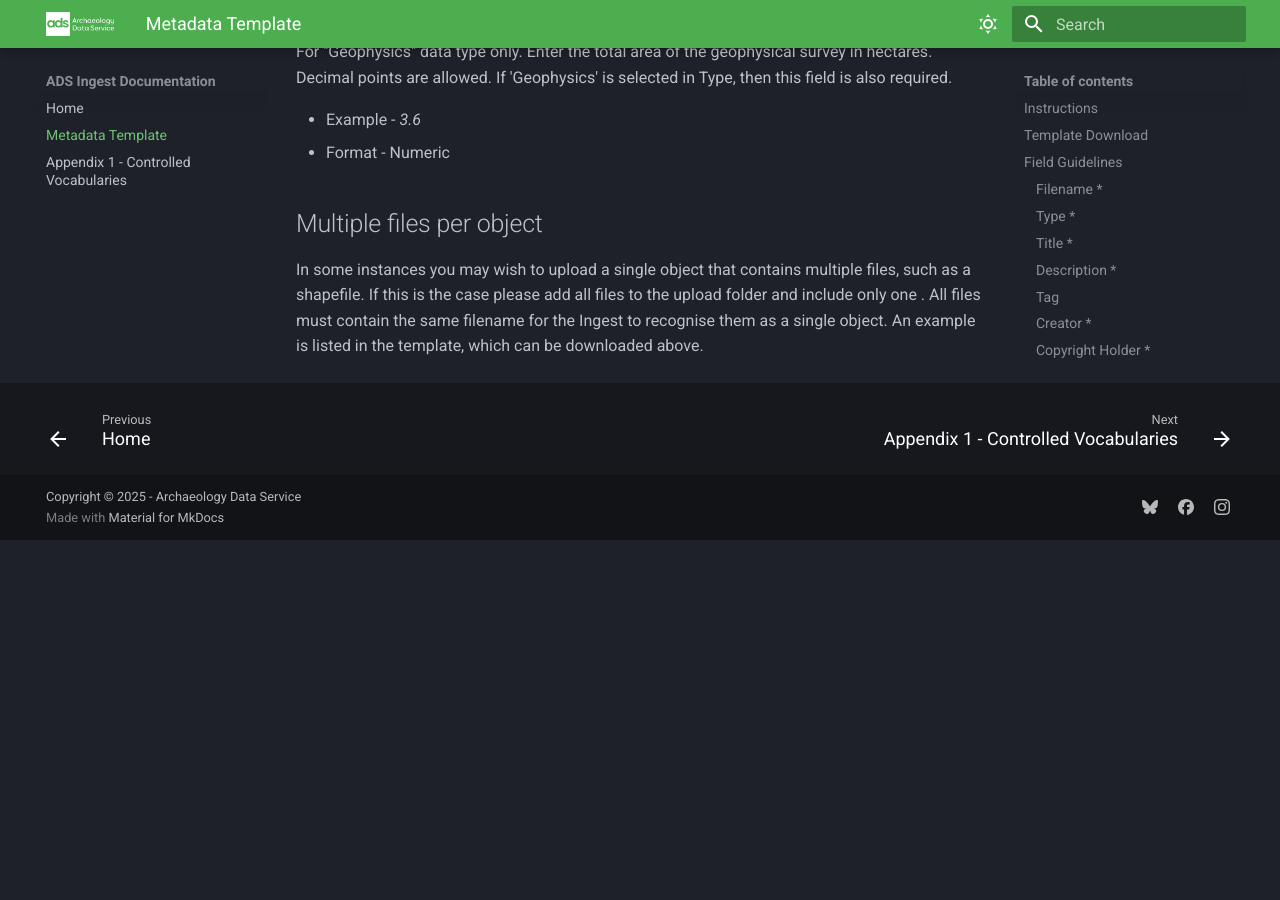
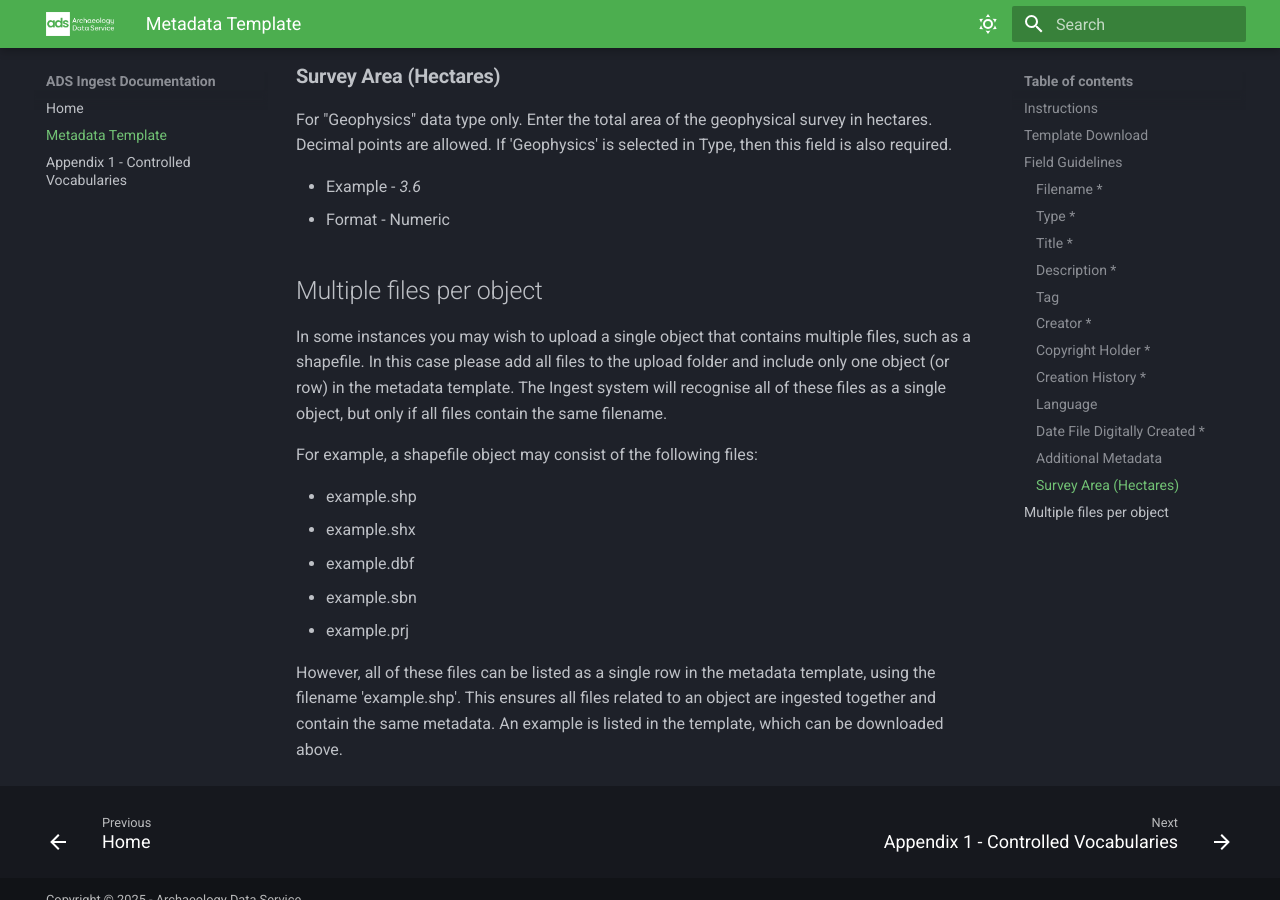
Before and after one commit to nickyjgarland/ingest, an MkDocs documentation site: the page built from docs/metadata.md, in a window 1280 px wide and 900 px high, scrolled down 3793 px. Built offline with MkDocs 1.6.1 and Material for MkDocs 9.7.7, drawn with Linux system fonts in a browser that asks for light colours; before the commit the page ends 4333 px from its top, so only the background shows below that; some of the changed text lies outside the part shown.

Commit message:
updated to metadata page

```diff
--- a/docs/metadata.md
+++ b/docs/metadata.md
@@ -30,7 +30,9 @@
 The following section provides detailed guidance for each field in the metadata template including descriptions and examples. The fields denoted with a * are required fields
 
 ### __Filename *__
-Enter name of file. Please include only one object per row, including the file extension in lowercase.  If you are depositing shapefiles or other objects where multiple files make up a single item, please include only one object per row. Further details are provided below under 'Multiple files per object'.
+Enter name of file. Please include only one object per row, including the file extension in lowercase. Filenames must only contain alpha-numeric characters (a-z, A-Z, 0-9), hyphens (-), underscores (_) or forward slashes (/).
+
+If you are depositing shapefiles, or other objects where multiple files make up a single item, please include only one object per row. Further details are provided below under 'Multiple files per object'.
 
 * Example - *012345_Archaeological_Site_London_Report.pdf*
 * Format - Free text field
@@ -103,4 +105,14 @@
 
 ## Multiple files per object
 
-In some instances you may wish to upload a single object that contains multiple files, such as a shapefile. If this is the case please add all files to the upload folder and include only one . All files must contain the same filename for the Ingest to recognise them as a single object. An example is listed in the template, which can be downloaded above.
+In some instances you may wish to upload a single object that contains multiple files, such as a shapefile. In this case please add all files to the upload folder and include only one object (or row) in the metadata template. The Ingest system will recognise all of these files as a single object, but only if all files contain the same filename.
+
+For example, a shapefile object may consist of the following files:
+
+* example.shp
+* example.shx
+* example.dbf
+* example.sbn
+* example.prj
+
+However, all of these files can be listed as a single row in the metadata template, using the filename 'example.shp'. This ensures all files related to an object are ingested together and contain the same metadata. An example is listed in the template, which can be downloaded above.
```
